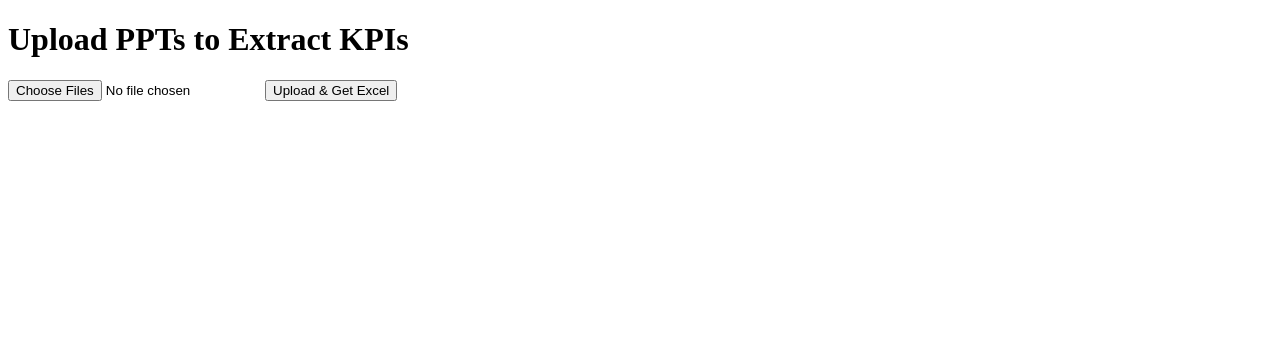
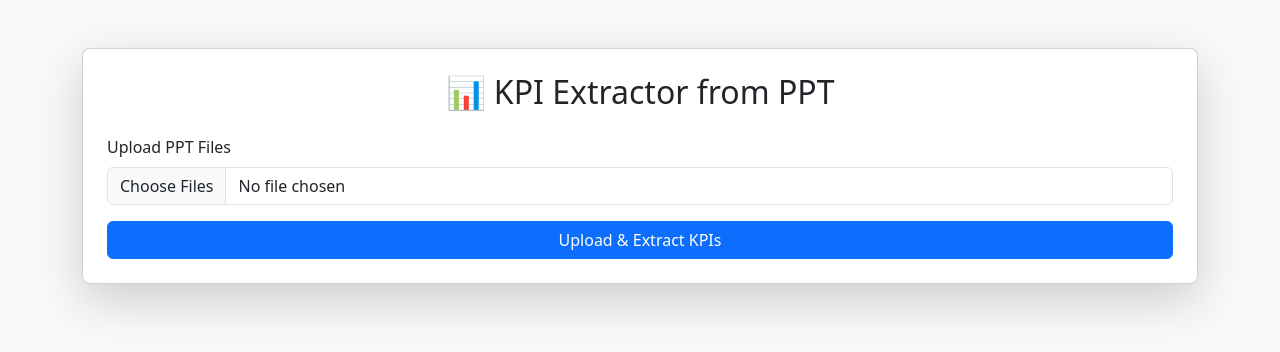
Before and after one commit to chalamkotahemanth/py_flask, a Flask app: page / in a window 1280 px wide. Shown: the top 352 px of the page. Run offline with Flask 3, Linux system fonts and the light colour scheme.

Commit message:
Update index.html

```diff
--- a/templates/index.html
+++ b/templates/index.html
@@ -2,12 +2,20 @@
 <html>
 <head>
     <title>PPT KPI Extractor</title>
+    <link href="https://cdn.jsdelivr.net/npm/bootstrap@5.3.0/dist/css/bootstrap.min.css" rel="stylesheet">
 </head>
-<body>
-    <h1>Upload PPTs to Extract KPIs</h1>
-    <form method="POST" enctype="multipart/form-data">
-        <input type="file" name="pptfiles" multiple required>
-        <button type="submit">Upload & Get Excel</button>
-    </form>
+<body class="bg-light">
+<div class="container mt-5">
+    <div class="card shadow-lg p-4 rounded-3">
+        <h2 class="text-center mb-4">📊 KPI Extractor from PPT</h2>
+        <form method="POST" enctype="multipart/form-data">
+            <div class="mb-3">
+                <label for="pptfiles" class="form-label">Upload PPT Files</label>
+                <input class="form-control" type="file" name="pptfiles" id="pptfiles" multiple required>
+            </div>
+            <button type="submit" class="btn btn-primary w-100">Upload & Extract KPIs</button>
+        </form>
+    </div>
+</div>
 </body>
 </html>
```
